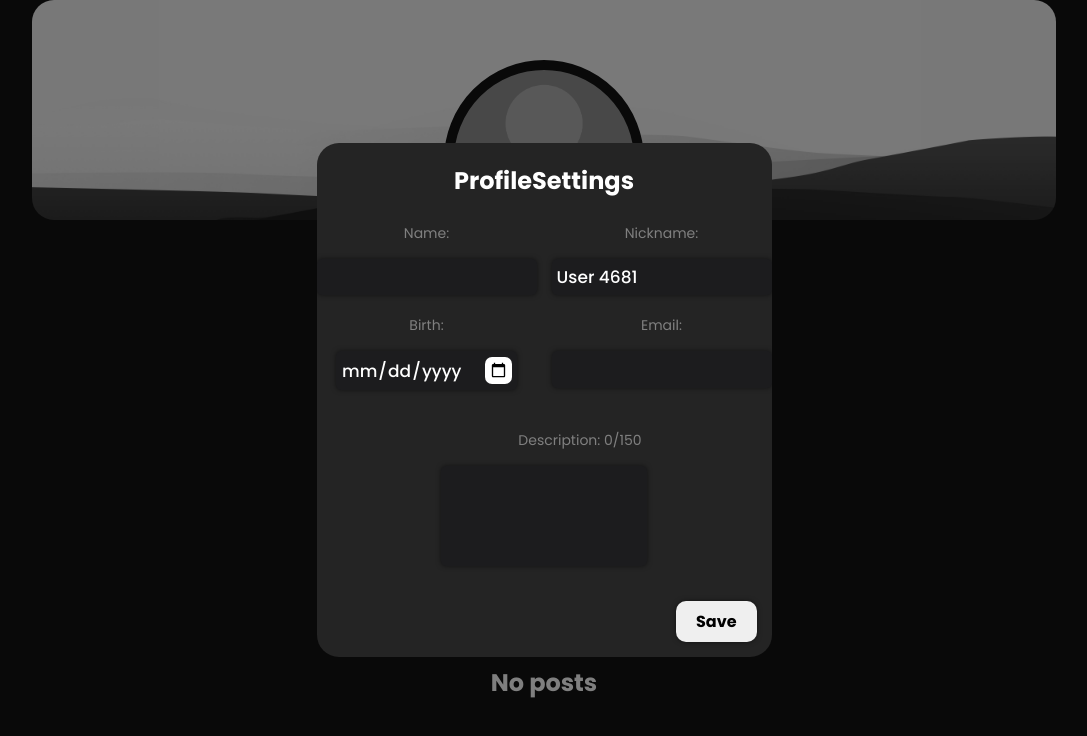
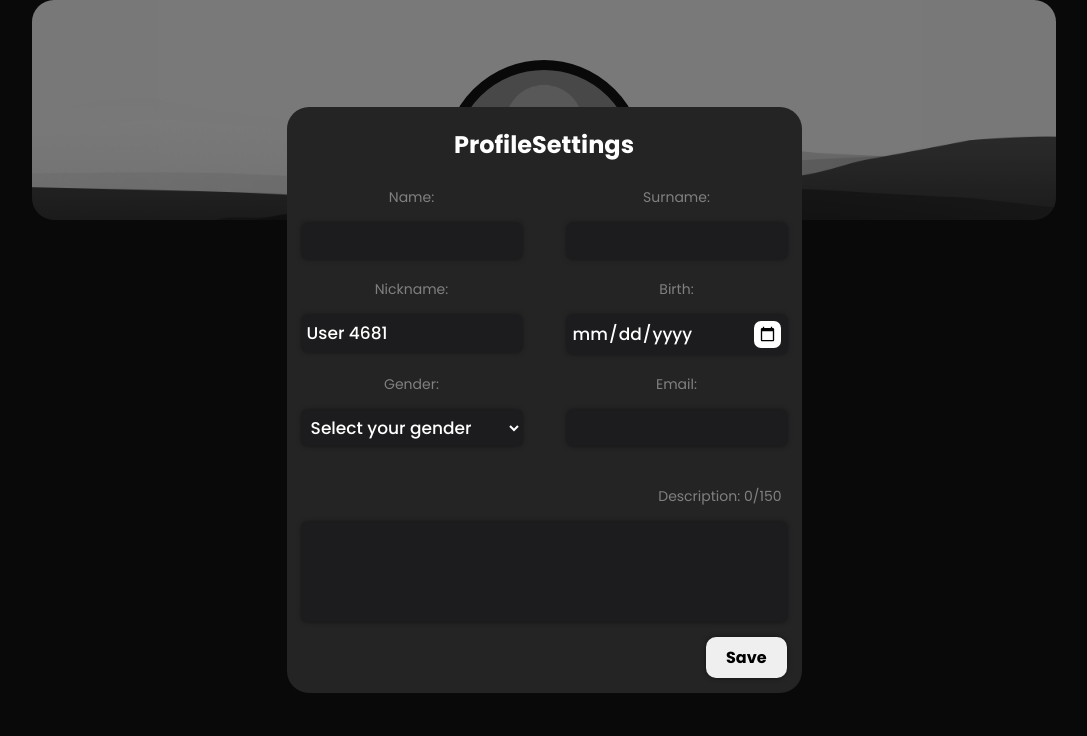
Before and after one commit to aitetsu-kansai/react-blog, a React (Vite) app: page / in a window 1280 px wide. Both pictures are taken after a click on the button "Profile Editor". Shown: the top 736 px of the page, without its empty margins (96-1183 px from the left). Built offline with nearby package versions, Linux system fonts and the light colour scheme.

Commit message:
Redesigned additional profile info component. Added a gender input for profile info.

```diff
--- a/src/components/Label/InputLabel.module.css
+++ b/src/components/Label/InputLabel.module.css
@@ -16,7 +16,7 @@
 	box-shadow: 0 0 0.4vw rgba(0, 0, 0, 0.5), 0 0 0 0.15vw transparent;
 	border-radius: 0.4vw;
 	border: none;
-	/* width: 100%; */
+	width: 100%;
 	outline: none;
 	padding: 0.4vw;
 	box-sizing: border-box;
@@ -41,3 +41,13 @@
 	padding: 5px;
 	cursor: pointer;
 }
+
+@media (max-width: 920px) {
+	.input[type='date'] {
+		width: 80%;
+	}
+
+	.description textarea {
+		font-size: 12px;
+	}
+}
--- a/src/components/Posts/PostCard/PostCard.jsx
+++ b/src/components/Posts/PostCard/PostCard.jsx
@@ -18,7 +18,11 @@ function PostCard({ children, postDate }) {
 				<div className='post-author__info'>
 					<img src={profile.avatarUrl} alt='profile avatar' />
 					<div className='post-author-date__container'>
-						<p>{profile.name ? profile.name : profile.nickname}</p>
+						<p>
+							{profile.name && profile.surname
+								? `${profile.name} ${profile.surname}`
+								: profile.nickname}
+						</p>
 						<p>Created: {postDate}</p>
 					</div>
 					<span onClick={handleFavourite} style={{ marginLeft: 'auto' }}>
--- a/src/components/Posts/PostCreator/PostCreator.jsx
+++ b/src/components/Posts/PostCreator/PostCreator.jsx
@@ -23,6 +23,7 @@ function PostCreator({ setActive }) {
 	const [image, setImage] = useState([])
 	const [date, setDate] = useState(null)
 	const [removingImageIndex, setRemovingImageIndex] = useState(null)
+	const [isTagLimitReached, setIsTagLimitReached] = useState(false)
 	const dispatch = useDispatch()
 
 	const handleFormSubmit = e => {
@@ -75,9 +76,27 @@ function PostCreator({ setActive }) {
 		const value = e.target.value
 		if (value.includes(' ')) {
 			const trimmedValue = value.trim()
-			if (trimmedValue && tags.length < 10) {
-				setTags([...tags, trimmedValue])
-			} else {
+			if (value.length > 30) {
+				dispatch(
+					setInfo({
+						infoCategory: 'error',
+						infoMessage: 'No more than 30 letters in one tag',
+					})
+				)
+			} else if (tags.includes(tag)) {
+				dispatch(
+					setInfo({
+						infoCategory: 'error',
+						infoMessage: 'There is the same tag',
+					})
+				)
+				e.target.value = ''
+				setTag('')
+				return
+			} else if (trimmedValue && tags.length < 10) {
+				setTags(prevTags => [...prevTags, trimmedValue])
+			} else if (tags.length >= 10 && !isTagLimitReached) {
+				setIsTagLimitReached(true)
 				dispatch(
 					setInfo({
 						infoCategory: 'error',
@@ -93,6 +112,7 @@ function PostCreator({ setActive }) {
 	}
 
 	const handleDeleteTag = id => {
+		setIsTagLimitReached(false)
 		setTags(tags.filter((_, i) => i !== id))
 	}
 
--- a/src/components/Profile/ProfileAdditionalInfo/ProfileAdditionalInfo.jsx
+++ b/src/components/Profile/ProfileAdditionalInfo/ProfileAdditionalInfo.jsx
@@ -16,14 +16,12 @@ function ProfileAdditionalInfo() {
 				<div className={Styles['profile-avatar-wrapper']}>
 					<div className={Styles['profile-avatar']}>
 						<img src={profile.avatarUrl} alt='background' />
-						<h3>{profile.nickname}</h3>
 					</div>
+					<h3>
+						{profile.name} {profile.surname}
+					</h3>
 				</div>
 				<div className={Styles['profile-additional-info']}>
-					<p>
-						<span className={Styles['profile-data-name']}>Name: </span>
-						{profile.name}
-					</p>
 					<p>
 						<span className={Styles['profile-data-name']}>Nickname: </span>
 						{profile.nickname}
@@ -38,6 +36,12 @@ function ProfileAdditionalInfo() {
 						<p>
 							<span className={Styles['profile-data-name']}>Birth: </span>
 							{profile.birth}
+						</p>
+					)}
+					{profile.gender && (
+						<p>
+							<span className={Styles['profile-data-name']}>Gender: </span>
+							{profile.gender}
 						</p>
 					)}
 					{profile.email && (
--- a/src/components/Profile/ProfileAdditionalInfo/ProfileAdditionalInfo.module.css
+++ b/src/components/Profile/ProfileAdditionalInfo/ProfileAdditionalInfo.module.css
@@ -1,6 +1,6 @@
 .profile-additional-info {
 	display: grid;
-	grid-template-columns: repeat(1, 1fr);
+	grid-template-columns: repeat(2, 1fr);
 	text-align: center;
 	text-align: start;
 	gap: 15px;
@@ -34,8 +34,11 @@
 	flex-direction: column;
 	justify-content: start;
 	align-items: center;
-	border-right: 1px var(--secondary-text-color) solid;
-	z-index: 2;
+	border-bottom: 1px var(--secondary-text-color) solid;
+}
+
+.profile-avatar-wrapper h3 {
+	margin-top: 10px;
 }
 
 .profile-avatar img {
@@ -50,11 +53,7 @@
 	align-items: center;
 	border-top: 1px solid var(--secondary-text-color);
 	padding: 30px;
-	display: grid;
+	display: flex;
+	flex-direction: column;
 	gap: 20px;
-	grid-template-columns: 1fr 1.2fr;
 }
-
-.profile-avatar h3 {
-	margin: 15px;
-}
--- a/src/components/Profile/ProfileInfo/ProfileInfo.jsx
+++ b/src/components/Profile/ProfileInfo/ProfileInfo.jsx
@@ -76,7 +76,14 @@ function ProfileInfo() {
 				</div>
 			</div>
 			<div className={Styles['data-wrapper']}>
-				<h1>{profile.nickname}</h1>
+				<div className={Styles['profile-name']}>
+					<h1>
+						{profile.name} {profile.surname}
+					</h1>
+					<h4>
+						aka <span>{profile.nickname}</span>
+					</h4>
+				</div>
 				{profile.description ? (
 					<p className={Styles['profile-description']}>
 						{' '}
--- a/src/components/Profile/ProfileInfo/ProfileInfo.module.css
+++ b/src/components/Profile/ProfileInfo/ProfileInfo.module.css
@@ -118,6 +118,12 @@
 	opacity: 0;
 }
 
+.profile-name {
+	display: flex;
+	flex-direction: column;
+	gap: 0px;
+}
+
 .data-wrapper {
 	background-color: var(--background-secondary-color);
 	width: 30%;
@@ -129,8 +135,20 @@
 }
 
 .data-wrapper h1 {
-	background-color: var(--background-secondary-color);
 	color: var(--primary-text-color);
+	padding-top: 1.7rem;
+	margin: 0;
+}
+
+.data-wrapper h4 {
+	color: var(--primary-text-color);
+	padding: 0;
+	margin: 0;
+	font-weight: 400;
+}
+
+.data-wrapper h4 span {
+	font-weight: bold;
 }
 
 .more-info-container {
--- a/src/components/Profile/ProfileSettings/ProfileSettings.jsx
+++ b/src/components/Profile/ProfileSettings/ProfileSettings.jsx
@@ -18,7 +18,9 @@ function ProfileSettings() {
 
 	const [userData, setUserData] = useState({
 		name: user.name,
+		surname: user.surname,
 		birth: user.birth,
+		gender: user.gender,
 		nickname: user.nickname,
 		email: user.email,
 		description: user.description,
@@ -65,7 +67,19 @@ function ProfileSettings() {
 							required={true}
 						/>
 					</div>
-
+					<div className={Styles['form-label']}>
+						<InputLabel
+							title='Surname'
+							id='surname'
+							type='text'
+							value={userData.surname}
+							onChange={e => {
+								setUserData({ ...userData, surname: e.target.value })
+							}}
+							maxLength={20}
+							required={true}
+						/>
+					</div>
 					<div className={Styles['form-label']}>
 						<InputLabel
 							title='Nickname'
@@ -87,9 +101,26 @@ function ProfileSettings() {
 							type='date'
 							value={userData.birth}
 							onChange={e => {
+								console.log(e.target.value)
 								setUserData({ ...userData, birth: e.target.value })
 							}}
 						/>
+					</div>
+					<div className={Styles['form-label']}>
+						<div className={Styles['gender-label']}>
+							<label htmlFor='gender'>Gender:</label>
+							<select
+								id='gender'
+								value={userData.gender}
+								onChange={e => {
+									setUserData({ ...userData, gender: e.target.value })
+								}}
+							>
+								<option value=''>Select your gender</option>
+								<option value='male'>Male</option>
+								<option value='female'>Female</option>
+							</select>
+						</div>
 					</div>
 
 					<div className={Styles['form-label']}>
--- a/src/components/Profile/ProfileSettings/ProfileSettings.module.css
+++ b/src/components/Profile/ProfileSettings/ProfileSettings.module.css
@@ -2,27 +2,82 @@
 	display: grid;
 	grid-template-columns: repeat(2, 1fr);
 	gap: 15px;
+	width: 100%;
+}
+
+.form-label {
+	margin-inline: 15px;
 }
 
 .form-label label {
 	color: var(--secondary-text-color);
-	font-size: 14px;
+	font-size: clamp(12px, 14px, 18px);
 	padding: 5px;
 }
 
-.form-label {
+.gender-label {
 	display: flex;
 	flex-direction: column;
+	justify-content: center;
 	align-items: center;
-	gap: 5px;
+	gap: 10px;
+}
+
+.gender-label select {
+	width: clamp(50%, 100%, 100%);
+	width: 220px;
+
+	font-weight: 500;
+	font-size: 17px;
+	color: #fff;
+	background-color: rgb(28, 28, 30);
+	box-shadow: 0 0 0.4vw rgba(0, 0, 0, 0.5), 0 0 0 0.15vw transparent;
+	border-radius: 0.4vw;
+	border: none;
+	outline: none;
+	padding: 0.4vw;
+	box-sizing: border-box;
+	transition: 0.4s;
 }
 
 .description {
 	grid-column: span 2;
-	margin: 20px;
+	margin-top: 20px;
+}
+
+.description textarea {
+	font-size: clamp(12px, 14px, 22px);
+}
+
+.gender-label select:hover {
+	box-shadow: 0 0 0 0.15vw rgba(255, 255, 255, 0.186);
+}
+
+.gender-label select:focus {
+	box-shadow: 0 0 0 0.15vw rgb(202, 202, 202);
 }
 
 .button-container {
 	display: flex;
 	justify-content: center;
 }
+
+@media (max-width: 920px) {
+	.settings {
+		display: flex;
+		flex-direction: column;
+		gap: 15px;
+		width: 100%;
+	}
+	.form-label input {
+		width: 80%;
+	}
+
+	.description textarea {
+		font-size: 12px;
+	}
+
+	.gender-label select {
+		width: 80%;
+	}
+}
--- a/src/redux/slices/profileSlice.js
+++ b/src/redux/slices/profileSlice.js
@@ -2,7 +2,9 @@ import { createSlice } from '@reduxjs/toolkit'
 
 const initialState = {
 	name: '',
+	surname: '',
 	birth: '',
+	gender: '',
 	nickname: `User ${Math.floor(Math.random() * 5000)}`,
 	email: '',
 	description: '',
```
